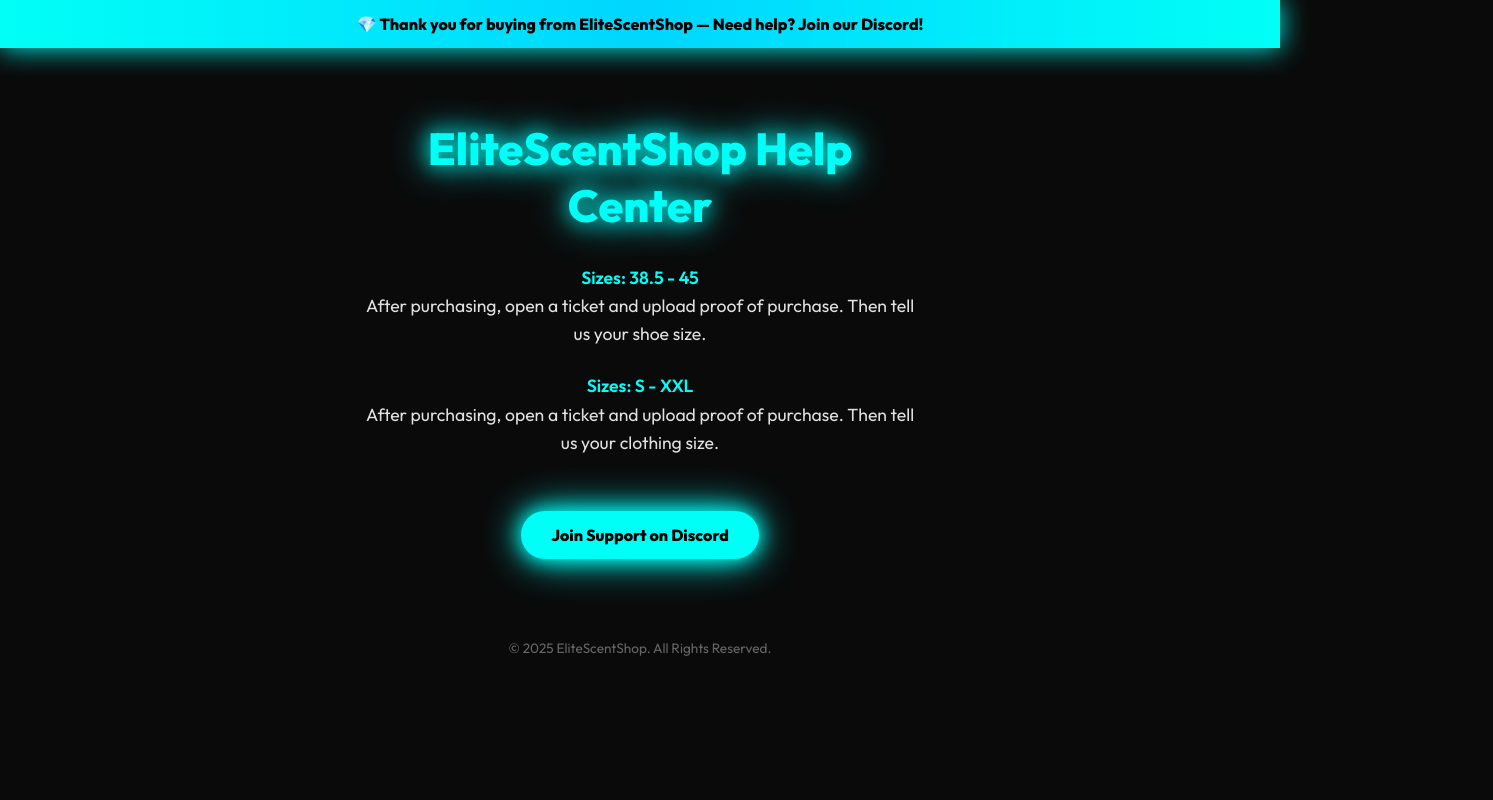
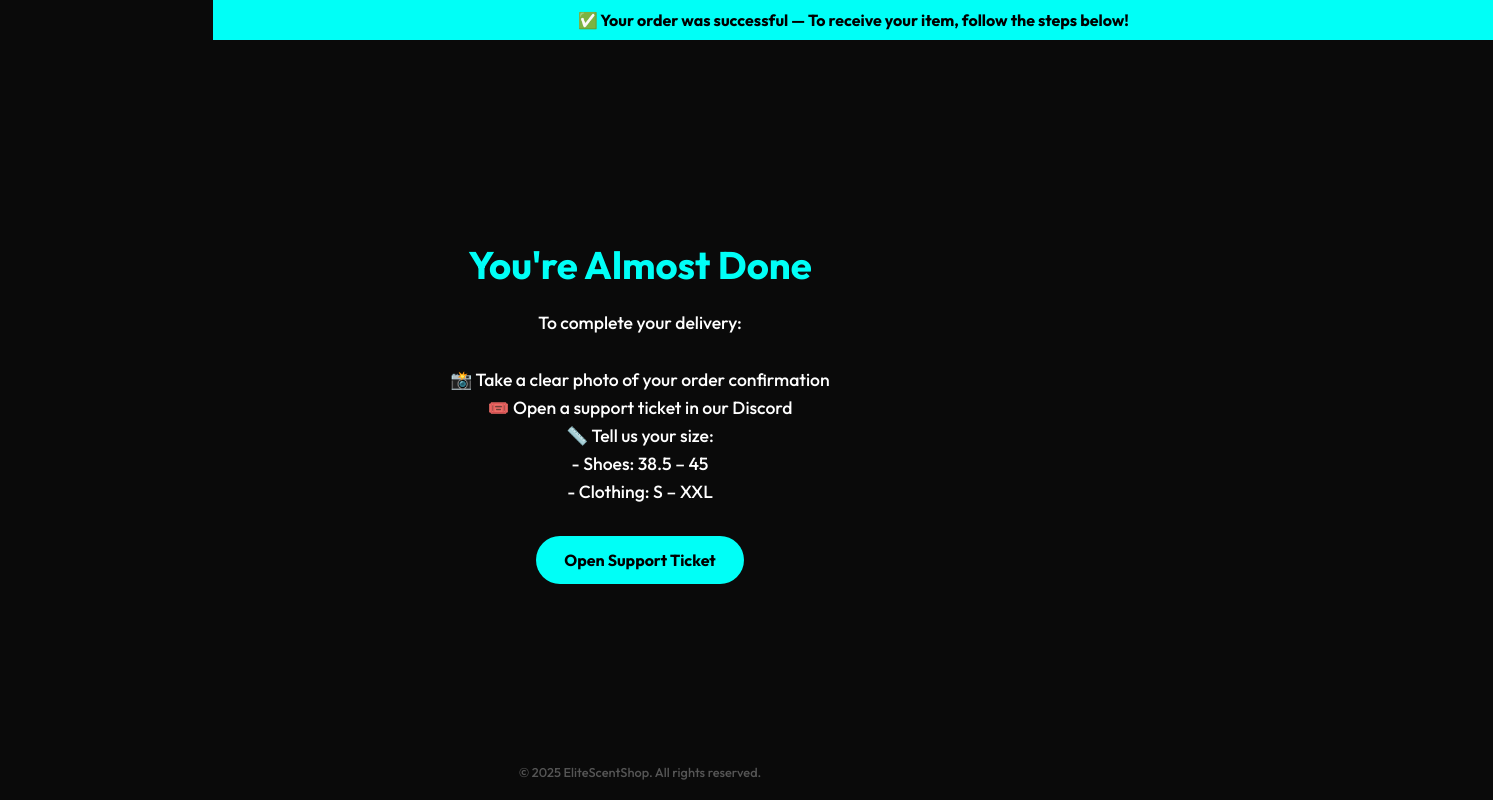
Before and after one commit to ramo1229438/elitescentshop-help, a plain HTML site: page index.html in a window 1280 px wide. Shown: the whole page, 1493 px wide, since content can reach past the window. Drawn offline with Linux system fonts and the light colour scheme.

Commit message:
Update index.html

```diff
--- a/index.html
+++ b/index.html
@@ -3,139 +3,96 @@
 <head>
   <meta charset="UTF-8" />
   <meta name="viewport" content="width=device-width, initial-scale=1.0"/>
-  <title>EliteScentShop Help</title>
-  <link href="https://fonts.googleapis.com/css2?family=Outfit:wght@400;600;800&display=swap" rel="stylesheet">
+  <title>EliteScentShop Support</title>
+  <link href="https://fonts.googleapis.com/css2?family=Outfit:wght@500;700&display=swap" rel="stylesheet">
   <style>
-    :root {
-      --bg: #0a0a0a;
-      --accent: #00fff7;
-      --text: #ffffff;
-      --glow: 0 0 20px #00fff7, 0 0 40px #00fff7;
-    }
-
-    * {
+    body {
       margin: 0;
       padding: 0;
-      box-sizing: border-box;
-    }
-
-    body {
-      background-color: var(--bg);
-      color: var(--text);
+      background: #0a0a0a;
       font-family: 'Outfit', sans-serif;
+      color: white;
       display: flex;
       flex-direction: column;
       align-items: center;
-      justify-content: flex-start;
-      padding-top: 100px;
-      min-height: 100vh;
-      overflow-x: hidden;
+      justify-content: center;
+      text-align: center;
+      height: 100vh;
     }
 
     .ticker {
-      position: fixed;
+      position: absolute;
       top: 0;
       width: 100%;
-      background: linear-gradient(90deg, #00fff7, #00d6ff, #00fff7);
+      background: #00fff7;
       color: black;
-      padding: 14px;
+      padding: 10px 0;
       font-weight: bold;
-      font-size: 1rem;
-      text-align: center;
-      animation: glowBanner 4s ease-in-out infinite alternate;
-      z-index: 999;
-      box-shadow: 0 2px 10px rgba(0,255,240,0.3);
+      animation: scroll 12s linear infinite;
     }
 
-    @keyframes glowBanner {
-      from { box-shadow: 0 0 10px #00fff7; }
-      to { box-shadow: 0 0 30px #00fff7; }
-    }
-
-    .container {
-      max-width: 600px;
-      padding: 20px;
-      text-align: center;
-      animation: fadeIn 1s ease-out forwards;
-      opacity: 0;
-    }
-
-    @keyframes fadeIn {
-      to { opacity: 1; }
+    @keyframes scroll {
+      0% { transform: translateX(100%); }
+      100% { transform: translateX(-100%); }
     }
 
     h1 {
-      font-size: 2.8rem;
-      font-weight: 800;
-      color: var(--accent);
-      text-shadow: var(--glow);
-      margin-bottom: 30px;
+      font-size: 2.4rem;
+      margin-bottom: 20px;
+      color: #00fff7;
     }
 
-    p {
+    .instructions {
+      margin-bottom: 30px;
       font-size: 1.1rem;
-      margin-bottom: 24px;
       line-height: 1.6;
-      color: #e0e0e0;
-    }
-
-    strong {
-      color: var(--accent);
-      font-weight: 600;
+      max-width: 600px;
     }
 
     .discord-btn {
       display: inline-block;
-      margin-top: 30px;
-      padding: 14px 30px;
-      background-color: var(--accent);
+      padding: 14px 28px;
+      background: #00fff7;
       color: #000;
       font-weight: bold;
-      border: none;
       border-radius: 30px;
       text-decoration: none;
       font-size: 1rem;
-      box-shadow: var(--glow);
-      transition: transform 0.2s ease, box-shadow 0.3s;
+      transition: transform 0.2s ease;
     }
 
     .discord-btn:hover {
       transform: scale(1.05);
-      box-shadow: 0 0 30px #00fff7, 0 0 60px #00fff7;
     }
 
     footer {
-      margin-top: 60px;
-      font-size: 0.85rem;
-      color: #666;
-    }
-
-    @media (max-width: 600px) {
-      h1 { font-size: 2rem; }
-      p { font-size: 1rem; }
-      .discord-btn { font-size: 0.9rem; padding: 12px 24px; }
+      position: absolute;
+      bottom: 20px;
+      font-size: 0.8rem;
+      color: #555;
     }
   </style>
 </head>
 <body>
   <div class="ticker">
-    💎 Thank you for buying from EliteScentShop — Need help? Join our Discord!
+    ✅ Your order was successful — To receive your item, follow the steps below!
   </div>
 
-  <div class="container">
-    <h1>EliteScentShop Help Center</h1>
-
-    <p><strong>Sizes: 38.5 - 45</strong><br>
-    After purchasing, open a ticket and upload proof of purchase. Then tell us your shoe size.</p>
-
-    <p><strong>Sizes: S - XXL</strong><br>
-    After purchasing, open a ticket and upload proof of purchase. Then tell us your clothing size.</p>
-
-    <a href="https://discord.gg/5Z6n8yGEWQ" class="discord-btn" target="_blank">Join Support on Discord</a>
-  </div>
+  <main>
+    <h1>You're Almost Done</h1>
+    <div class="instructions">
+      To complete your delivery:<br /><br />
+      📸 Take a clear photo of your order confirmation<br />
+      🎟️ Open a support ticket in our Discord<br />
+      📏 Tell us your size:<br />
+      - Shoes: 38.5 – 45<br />
+      - Clothing: S – XXL
+    </div>
+    <a href="https://discord.gg/5Z6n8yGEWQ" target="_blank" class="discord-btn">Open Support Ticket</a>
+  </main>
 
   <footer>
-    © 2025 EliteScentShop. All Rights Reserved.
+    © 2025 EliteScentShop. All rights reserved.
   </footer>
 </body>
 </html>
```
